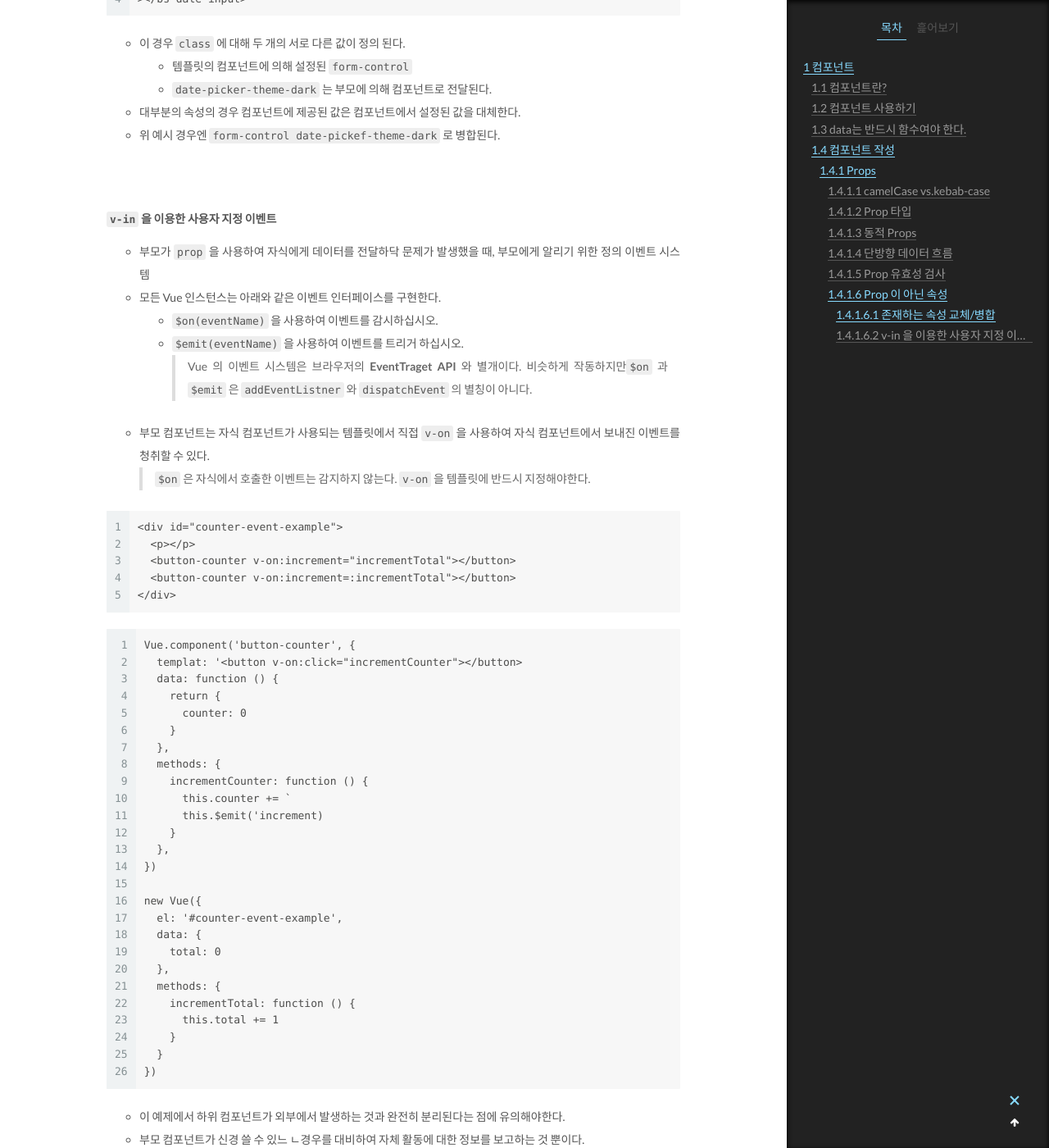
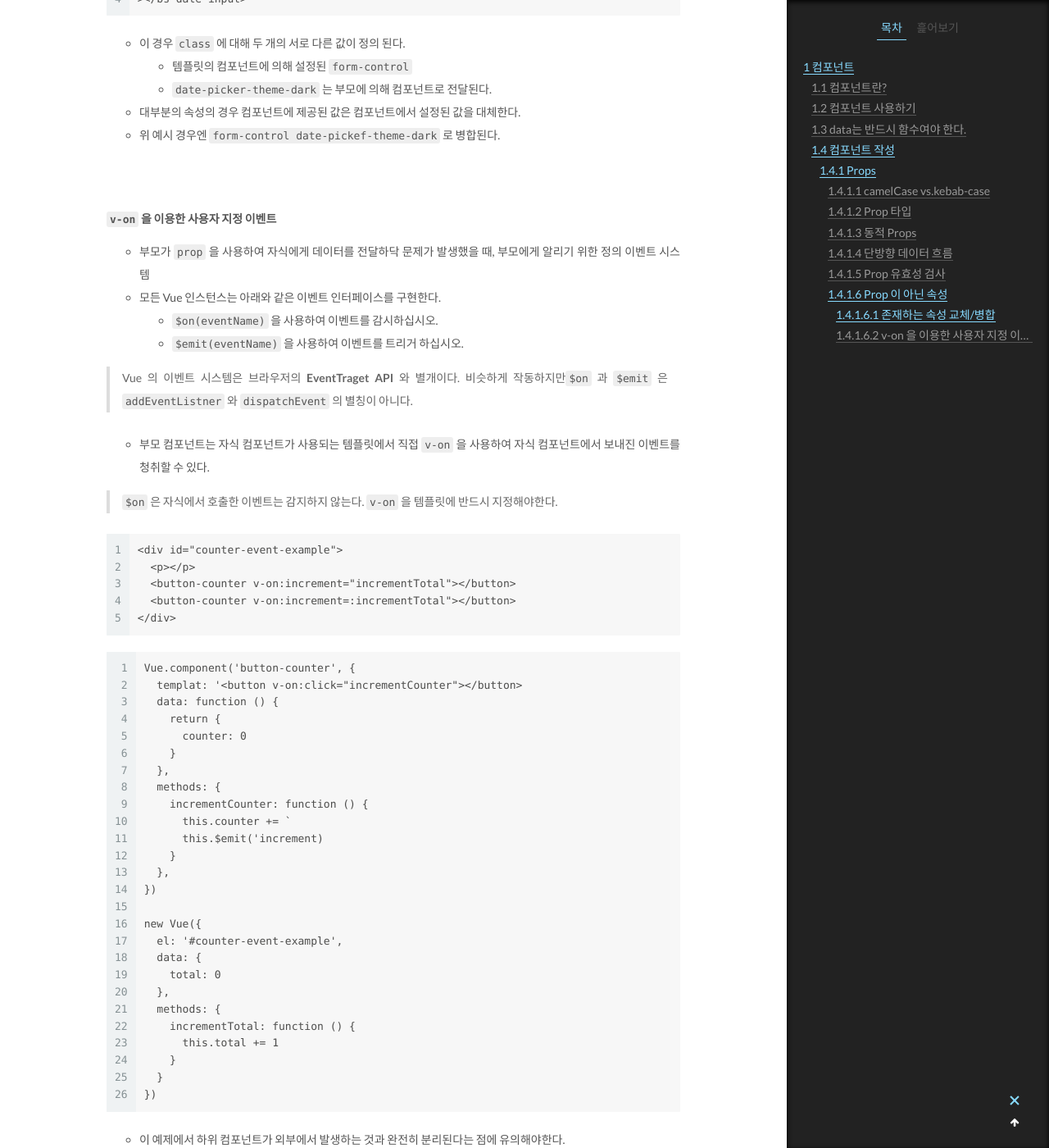
Before and after one commit to doozi316/doozi316.github.io, a Jekyll site: the page built from _posts/2020-06-29-Vue1.md, in a window 1280 px wide and 1400 px high, scrolled down 9594 px. Shown: the whole window at 82% size. Built offline with Jekyll 4.4.1, drawn with Linux system fonts in a browser that asks for light colours; comment, search, counter and statistics services are not loaded.

Commit message:
indent 수정

````diff
--- a/_posts/2020-06-29-Vue1.md
+++ b/_posts/2020-06-29-Vue1.md
@@ -367,7 +367,7 @@ Vue.component('my-component', {
   - Symbol
 
 -  `type` 의 종류 (커스텀 생성자)
-  - 확인은 `instanceof` 를 통해 이루어진다.
+    - 확인은 `instanceof` 를 통해 이루어진다.
 
   ```
   function Person (firstName, lastName) {
@@ -425,15 +425,18 @@ Vue.component('my-component', {
 
 <br/>
 
-##### `v-in` 을 이용한 사용자 지정 이벤트
+##### `v-on` 을 이용한 사용자 지정 이벤트
 
 - 부모가 `prop` 을 사용하여 자식에게 데이터를 전달하닥 문제가 발생했을 때, 부모에게 알리기 위한 정의 이벤트 시스템
 - 모든 Vue 인스턴스는 아래와 같은 이벤트 인터페이스를 구현한다.
   - `$on(eventName)` 을 사용하여 이벤트를 감시하십시오.
   - `$emit(eventName)` 을 사용하여 이벤트를 트리거 하십시오.
+
 > Vue 의 이벤트 시스템은 브라우저의 **EventTraget API** 와 별개이다.
 > 비슷하게 작동하지만`$on` 과 `$emit` 은 `addEventListner` 와 `dispatchEvent` 의 별칭이 아니다.
+
 - 부모 컴포넌트는 자식 컴포넌트가 사용되는 템플릿에서 직접 `v-on` 을 사용하여 자식 컴포넌트에서 보내진 이벤트를 청취할 수 있다.
+
 > `$on` 은 자식에서 호출한 이벤트는 감지하지 않는다.
 > `v-on` 을 템플릿에 반드시 지정해야한다.
 
````
